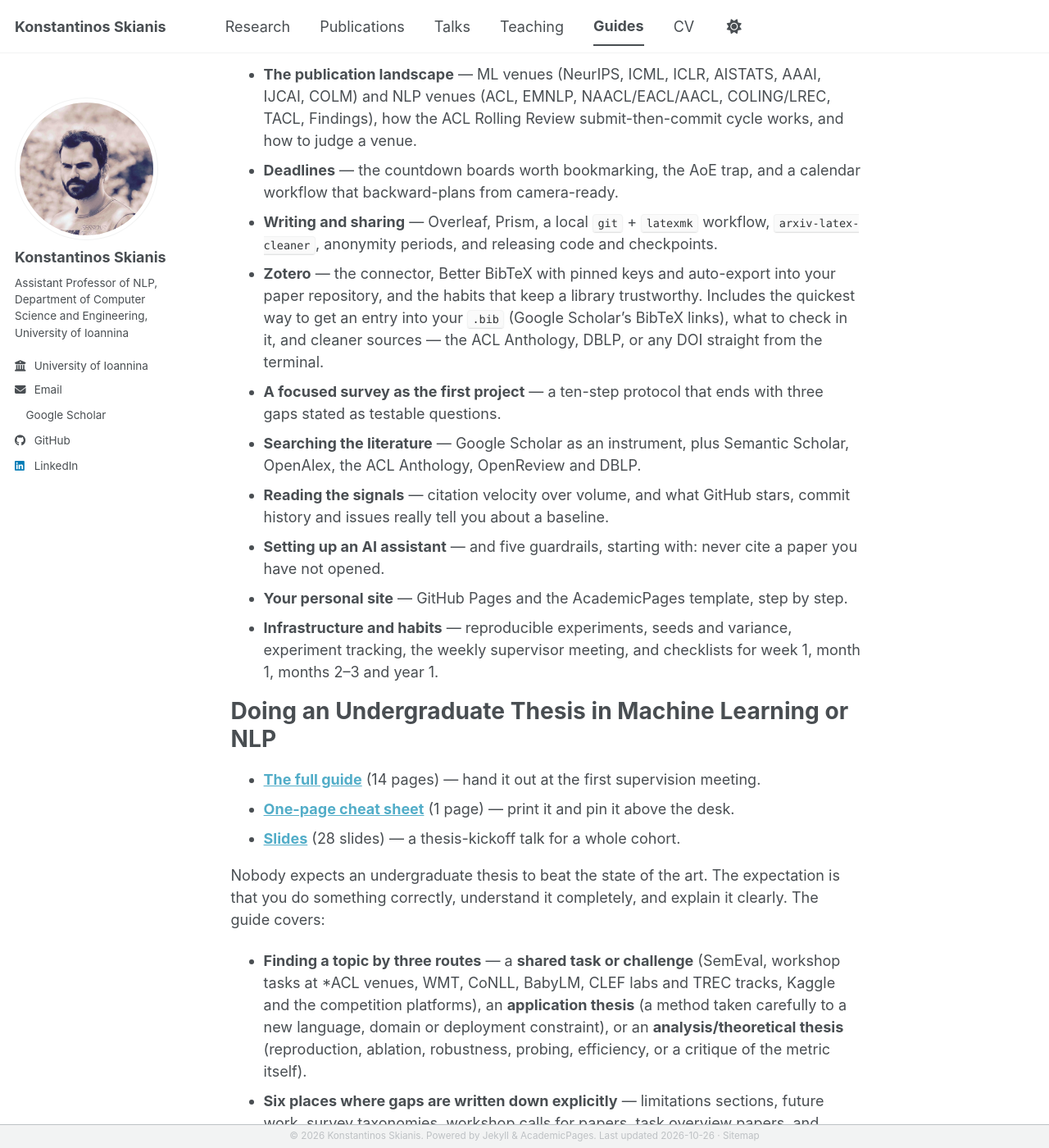
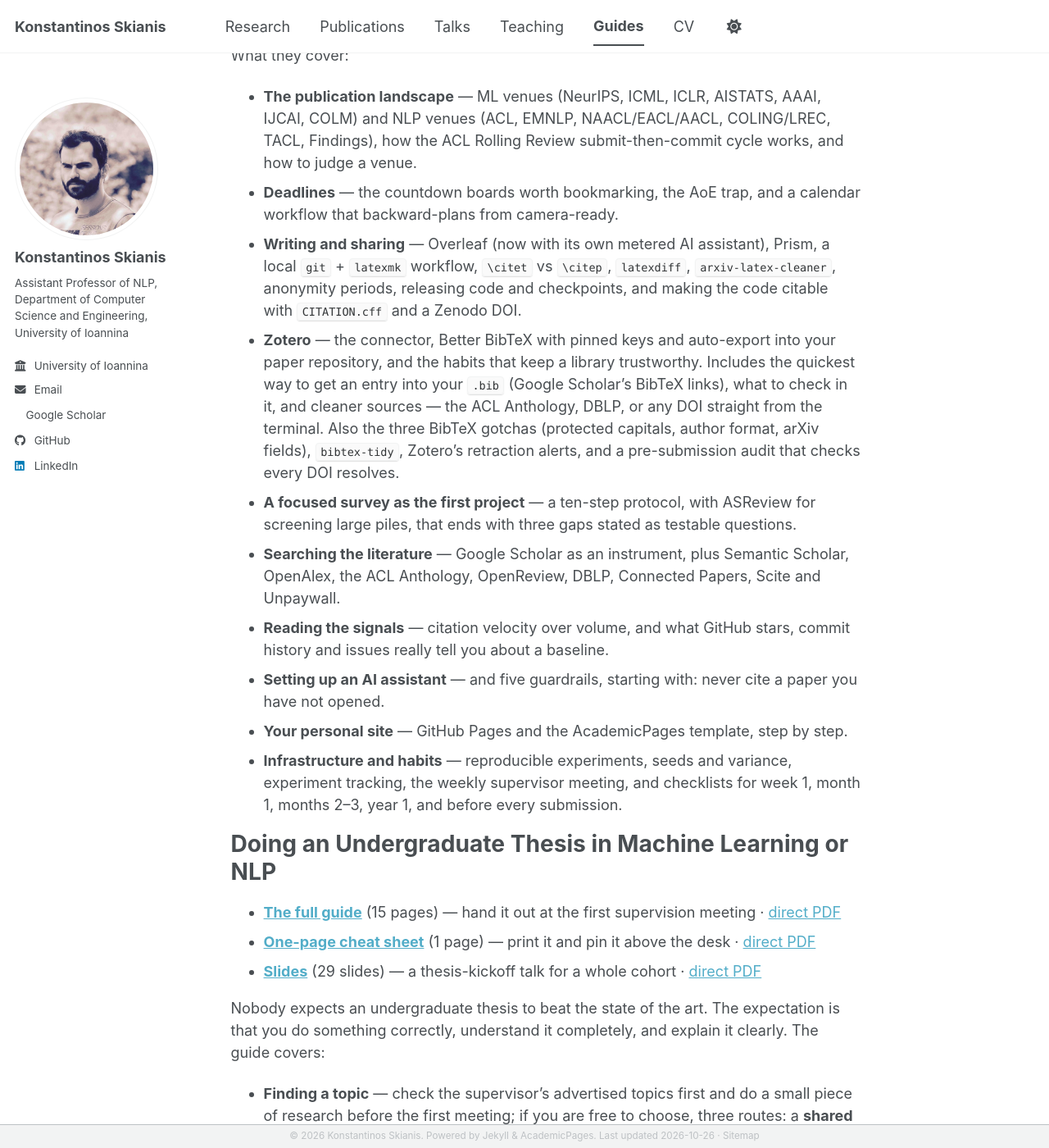
Before and after one commit to y3nk0/y3nk0.github.io, a Jekyll site: the page built from _pages/guides.md, in a window 1280 px wide and 1400 px high, scrolled down 490 px. Shown: the whole window at 82% size. Built offline with Jekyll 4.4.1, drawn with Linux system fonts in a browser that asks for light colours; a style sheet for code colours, icons or effects is not loaded; some of the changed text lies outside the part shown.

Commit message:
Guides: link to the PDFs in the practical_guides repository
Each entry links to the file's GitHub page, which renders the PDF in the
browser, plus a direct link to the raw file. The local copies under
files/guides/ are removed, so pushing a rebuilt PDF to practical_guides is
all it takes to update the site. Page and slide counts refreshed and the
descriptions aligned with the repository README (practical_guides fc25cac).

```diff
--- a/_pages/guides.md
+++ b/_pages/guides.md
@@ -9,7 +9,9 @@ Practical guides I wrote for my students: venues, deadlines, tools, and the
 habits that make research easier. They are free to download, use in your own
 lab, and adapt — the LaTeX sources live in
 [github.com/y3nk0/practical_guides](https://github.com/y3nk0/practical_guides).
-Corrections and additions are welcome; venues and tools move fast.
+The PDFs below are served straight from that repository, so what you open is
+always the latest build. Corrections and additions are welcome; venues and
+tools move fast.
 
 Starting a PhD in Machine Learning or NLP
 ======
@@ -17,38 +19,38 @@ Starting a PhD in Machine Learning or NLP
 A starter kit for new PhD students, in three formats with the same content at
 three levels of detail.
 
-* **[The full guide](/files/guides/phd-ml-nlp-starter-guide.pdf)** (18 pages) — read it through in your first week.
-* **[One-page cheat sheet](/files/guides/phd-ml-nlp-onepager.pdf)** (1 page) — print it and pin it above your desk.
-* **[Slides](/files/guides/phd-ml-nlp-slides.pdf)** (42 slides) — for a lab induction talk or a first-year seminar.
+* **[The full guide](https://github.com/y3nk0/practical_guides/blob/main/phd-ml-nlp-starter-guide.pdf)** (19 pages) — read it through in your first week · [direct PDF](https://github.com/y3nk0/practical_guides/raw/main/phd-ml-nlp-starter-guide.pdf)
+* **[One-page cheat sheet](https://github.com/y3nk0/practical_guides/blob/main/phd-ml-nlp-onepager.pdf)** (1 page) — print it and pin it above your desk · [direct PDF](https://github.com/y3nk0/practical_guides/raw/main/phd-ml-nlp-onepager.pdf)
+* **[Slides](https://github.com/y3nk0/practical_guides/blob/main/phd-ml-nlp-slides.pdf)** (44 slides) — for a lab induction talk or a first-year seminar · [direct PDF](https://github.com/y3nk0/practical_guides/raw/main/phd-ml-nlp-slides.pdf)
 
 What they cover:
 
 * **The publication landscape** — ML venues (NeurIPS, ICML, ICLR, AISTATS, AAAI, IJCAI, COLM) and NLP venues (ACL, EMNLP, NAACL/EACL/AACL, COLING/LREC, TACL, Findings), how the ACL Rolling Review submit-then-commit cycle works, and how to judge a venue.
 * **Deadlines** — the countdown boards worth bookmarking, the AoE trap, and a calendar workflow that backward-plans from camera-ready.
-* **Writing and sharing** — Overleaf, Prism, a local `git` + `latexmk` workflow, `arxiv-latex-cleaner`, anonymity periods, and releasing code and checkpoints.
-* **Zotero** — the connector, Better BibTeX with pinned keys and auto-export into your paper repository, and the habits that keep a library trustworthy. Includes the quickest way to get an entry into your `.bib` (Google Scholar's BibTeX links), what to check in it, and cleaner sources — the ACL Anthology, DBLP, or any DOI straight from the terminal.
-* **A focused survey as the first project** — a ten-step protocol that ends with three gaps stated as testable questions.
-* **Searching the literature** — Google Scholar as an instrument, plus Semantic Scholar, OpenAlex, the ACL Anthology, OpenReview and DBLP.
+* **Writing and sharing** — Overleaf (now with its own metered AI assistant), Prism, a local `git` + `latexmk` workflow, `\citet` vs `\citep`, `latexdiff`, `arxiv-latex-cleaner`, anonymity periods, releasing code and checkpoints, and making the code citable with `CITATION.cff` and a Zenodo DOI.
+* **Zotero** — the connector, Better BibTeX with pinned keys and auto-export into your paper repository, and the habits that keep a library trustworthy. Includes the quickest way to get an entry into your `.bib` (Google Scholar's BibTeX links), what to check in it, and cleaner sources — the ACL Anthology, DBLP, or any DOI straight from the terminal. Also the three BibTeX gotchas (protected capitals, author format, arXiv fields), `bibtex-tidy`, Zotero's retraction alerts, and a pre-submission audit that checks every DOI resolves.
+* **A focused survey as the first project** — a ten-step protocol, with ASReview for screening large piles, that ends with three gaps stated as testable questions.
+* **Searching the literature** — Google Scholar as an instrument, plus Semantic Scholar, OpenAlex, the ACL Anthology, OpenReview, DBLP, Connected Papers, Scite and Unpaywall.
 * **Reading the signals** — citation velocity over volume, and what GitHub stars, commit history and issues really tell you about a baseline.
 * **Setting up an AI assistant** — and five guardrails, starting with: never cite a paper you have not opened.
 * **Your personal site** — GitHub Pages and the AcademicPages template, step by step.
-* **Infrastructure and habits** — reproducible experiments, seeds and variance, experiment tracking, the weekly supervisor meeting, and checklists for week 1, month 1, months 2–3 and year 1.
+* **Infrastructure and habits** — reproducible experiments, seeds and variance, experiment tracking, the weekly supervisor meeting, and checklists for week 1, month 1, months 2–3, year 1, and before every submission.
 
 Doing an Undergraduate Thesis in Machine Learning or NLP
 ======
 
-* **[The full guide](/files/guides/undergrad-thesis-ml-nlp-guide.pdf)** (14 pages) — hand it out at the first supervision meeting.
-* **[One-page cheat sheet](/files/guides/undergrad-thesis-onepager.pdf)** (1 page) — print it and pin it above the desk.
-* **[Slides](/files/guides/undergrad-thesis-slides.pdf)** (28 slides) — a thesis-kickoff talk for a whole cohort.
+* **[The full guide](https://github.com/y3nk0/practical_guides/blob/main/undergrad-thesis-ml-nlp-guide.pdf)** (15 pages) — hand it out at the first supervision meeting · [direct PDF](https://github.com/y3nk0/practical_guides/raw/main/undergrad-thesis-ml-nlp-guide.pdf)
+* **[One-page cheat sheet](https://github.com/y3nk0/practical_guides/blob/main/undergrad-thesis-onepager.pdf)** (1 page) — print it and pin it above the desk · [direct PDF](https://github.com/y3nk0/practical_guides/raw/main/undergrad-thesis-onepager.pdf)
+* **[Slides](https://github.com/y3nk0/practical_guides/blob/main/undergrad-thesis-slides.pdf)** (29 slides) — a thesis-kickoff talk for a whole cohort · [direct PDF](https://github.com/y3nk0/practical_guides/raw/main/undergrad-thesis-slides.pdf)
 
 Nobody expects an undergraduate thesis to beat the state of the art. The
 expectation is that you do something correctly, understand it completely, and
 explain it clearly. The guide covers:
 
-* **Finding a topic by three routes** — a **shared task or challenge** (SemEval, workshop tasks at *ACL venues, WMT, CoNLL, BabyLM, CLEF labs and TREC tracks, Kaggle and the competition platforms), an **application thesis** (a method taken carefully to a new language, domain or deployment constraint), or an **analysis/theoretical thesis** (reproduction, ablation, robustness, probing, efficiency, or a critique of the metric itself).
+* **Finding a topic** — check the supervisor's advertised topics first and do a small piece of research before the first meeting; if you are free to choose, three routes: a **shared task or challenge** (SemEval, workshop tasks at *ACL venues, WMT, CoNLL, BabyLM, CLEF labs and TREC tracks, Kaggle and the competition platforms), an **application thesis** (a method taken carefully to a new language, domain or deployment constraint), or an **analysis/theoretical thesis** (reproduction, ablation, robustness, probing, efficiency, or a critique of the metric itself).
 * **Six places where gaps are written down explicitly** — limitations sections, future work, survey taxonomies, workshop calls for papers, task overview papers, and plateaued leaderboards.
 * **The one-page proposal** to agree with your supervisor before writing any code, and a scope test that catches the most common way a thesis goes wrong.
-* **The toolkit** — Zotero, LaTeX and Overleaf, git, free GPUs, experiment tracking, and data licensing — plus the quickest way to get a reference into your `.bib` and how to check it.
+* **The toolkit** — Zotero, LaTeX and Overleaf, git, free GPUs, experiment tracking, and data licensing — plus the quickest way to get a reference into your `.bib`, how to check it, `bibtex-tidy`, Unpaywall, and the right citation commands.
 * **Using an AI assistant honestly** — including the rule that matters at the defence: you must be able to explain every line you submit.
 * **Doing the work** — baselines first, the mistakes that cost marks (leakage, one seed, unfair comparisons), and why negative results are results.
 * **Writing and defending** — a chapter-by-chapter structure with sizes, writing advice, likely defence questions, a six-month timetable, and checklists.
```
Also changed, not shown: 6 other files.
